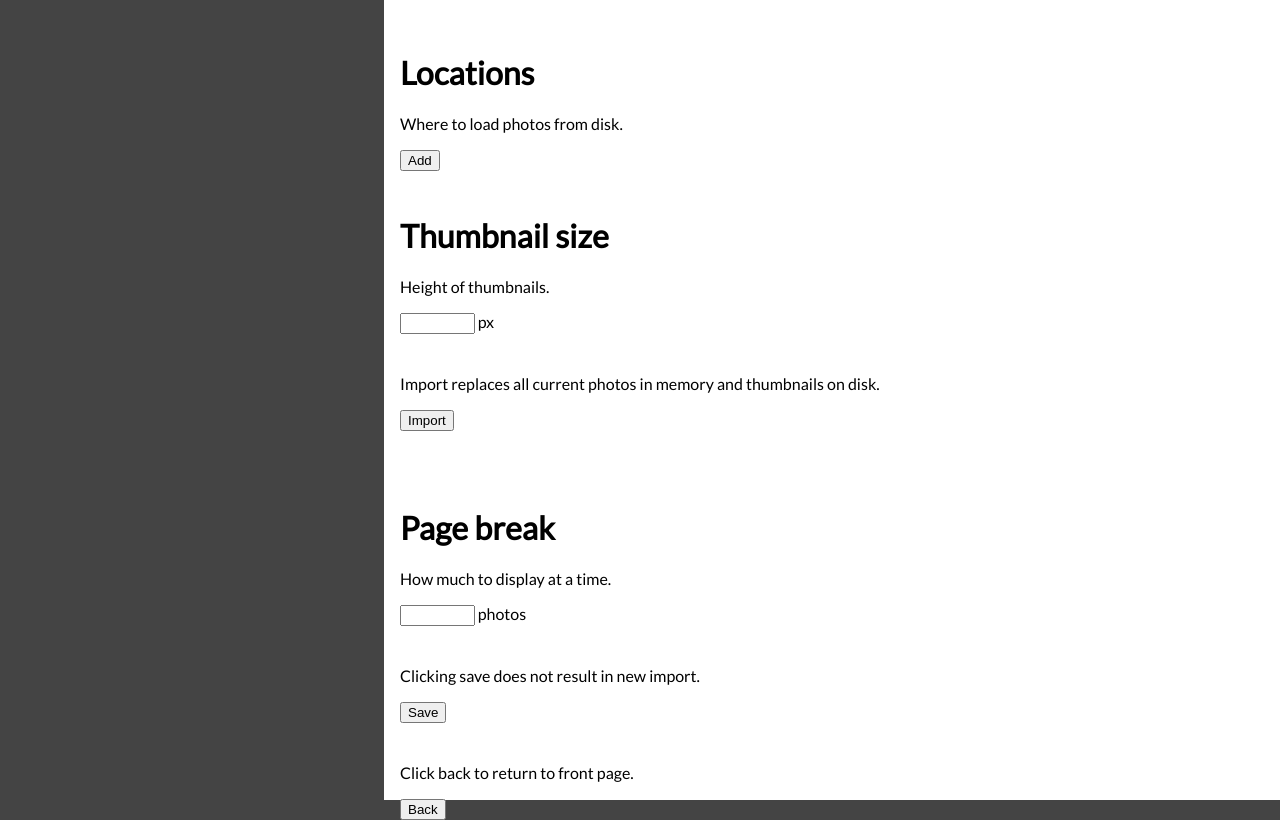
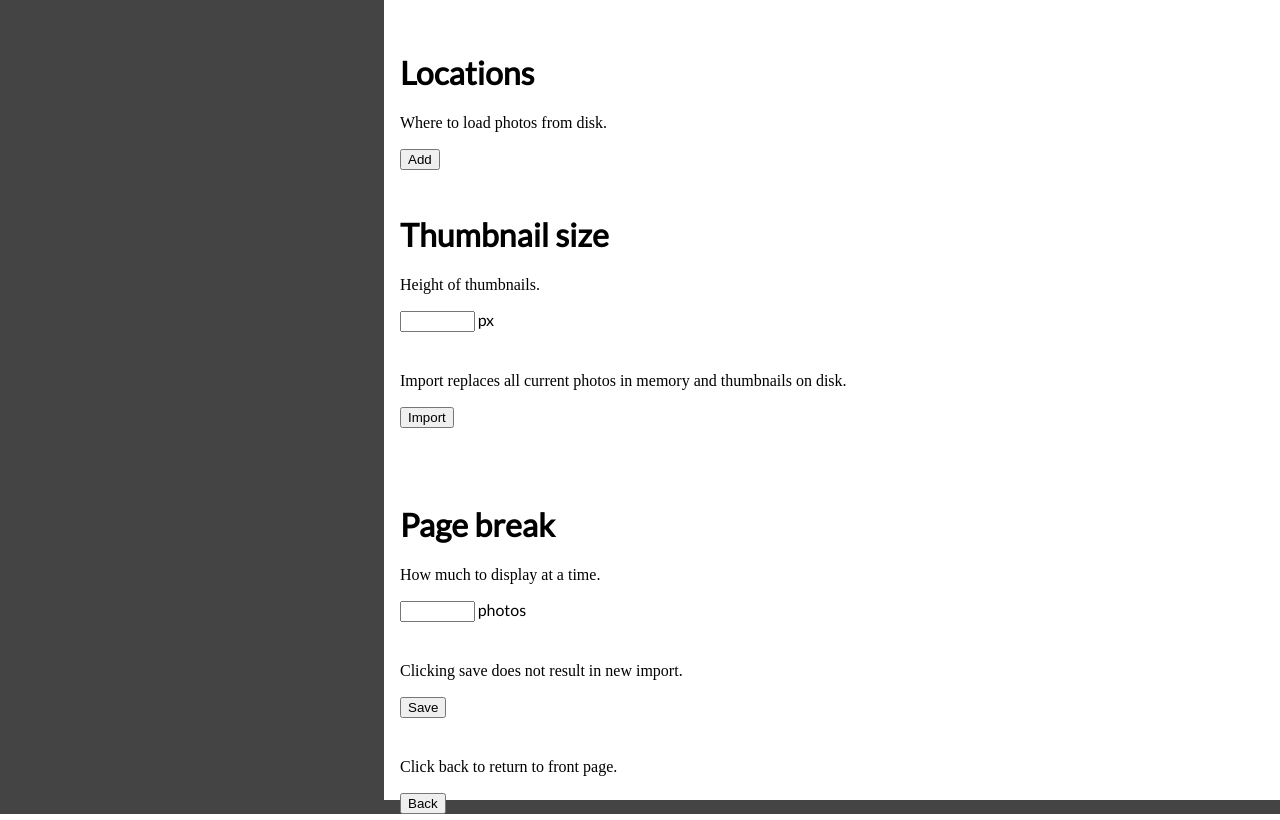
Before and after one commit to killie/zucasa, a Flask app: template server/templates/config.html in a window 1280 px wide. Run offline with Flask 2, Linux system fonts and the light colour scheme; the template is opened without the code that fills it, so the values that code supplies are empty; parts of the project's set-up code (start-up, migrations or seed data) failed here and were passed over; some libraries are stand-ins or nearby versions; some web fonts are replaced.

Commit message:
Using Raleway font on config page

```diff
--- a/server/static/zucasa.css
+++ b/server/static/zucasa.css
@@ -4,6 +4,11 @@
 @font-face {
     font-family: Lato;
     src: url("/static/Lato/Lato-Regular.ttf") format("opentype");
+}
+
+@font-face {
+    font-family: Raleway;
+    src: url("/static/Raleway/Raleway-Regular.ttf") format("opentype");
 }
 
 /* Variables */
@@ -312,6 +317,10 @@
     background-color: var(--dark-color);
 }
 
+#config p {
+    font-family: Raleway;
+}
+
 #config > div {
     position: absolute;
     left: 30%;
--- a/server/static/zucasa.js
+++ b/server/static/zucasa.js
@@ -218,8 +218,8 @@
 // Clicking add and remove on locations in config page
 $("#config input.add").on("click", function (e) {
     var location = $("<div>").attr("class", "location");
-    location.append($("<input>").attr("type", "text").attr("title", "Absolute path on disk").css("margin-right", "3px"));
-    location.append($("<input>").attr("type", "text").attr("title", "Username. Use 'public' for shared photos.").css("margin-right", "3px"));
+    location.append($("<input>").attr("type", "text").attr("placeholder", "Path").attr("title", "Absolute path on disk").css("margin-right", "3px"));
+    location.append($("<input>").attr("type", "text").attr("placeholder", "User").attr("title", "Username. Use 'public' for shared photos.").css("margin-right", "3px"));
     location.append($("<input>").attr("type", "button").attr("class", "remove").val("Remove").click(removeLocation));
     $(".locations").append(location);
     updateLocationRows();
--- a/server/templates/config.html
+++ b/server/templates/config.html
@@ -15,8 +15,8 @@
 	  <div class="locations">
 	    {% for location in config.locations.keys() %}
 	    <div class="location">
-	      <input type="text" title="Absolute path on disk" name="location{{ loop.index }}" value="{{ location }}">
-	      <input type="text" title="Username. Use 'public' for shared photos." name="user{{ loop.index }}" value="{{ config.locations[location] }}">
+	      <input type="text" placeholder="Path" title="Absolute path on disk" name="location{{ loop.index }}" value="{{ location }}" placeholder="Path">
+	      <input type="text" placeholder="User" title="Username. Use 'public' for shared photos." name="user{{ loop.index }}" value="{{ config.locations[location] }}">
 	      <input type="button" class="remove" value="Remove">
 	    </div>
 	    {% endfor %}
@@ -49,7 +49,7 @@
 	<input type="button" class="back" value="Back">
       </div>
     </div>
-    <script type="text/javascript" src="/static/zepto.min.js"></script>
+    <script type="text/javascript" src="/static/jquery-3.1.1.min.js"></script>
     <script type="text/javascript" src="/static/zucasa.js"></script>
   </body>
 </html>
```
